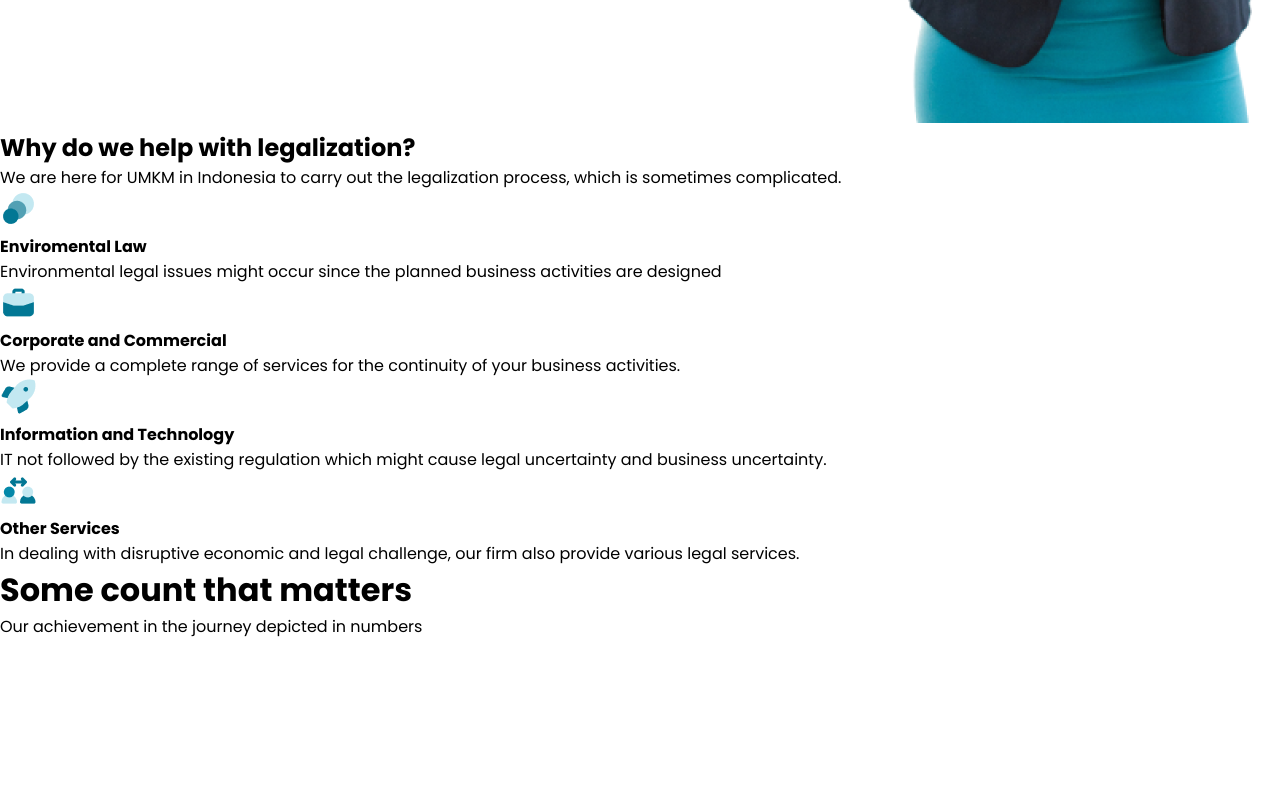
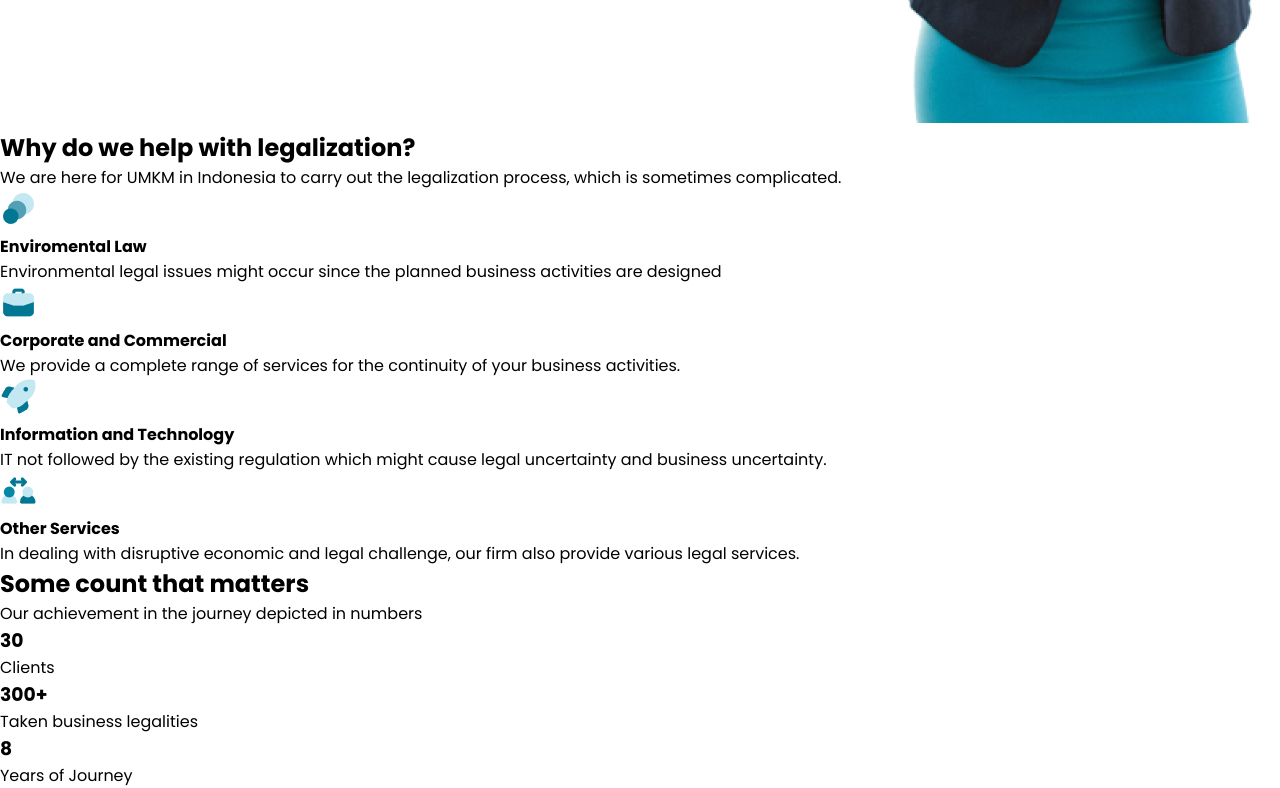
Before and after one commit to meheraj786/Lawyer-landing-page, a plain HTML site: page index.html in a window 1280 px wide. Shown: the part 959-1747 px from the top of the page. Before the commit the page ends 1598 px from the top, so only its background shows below. Drawn offline with nearby package versions, Linux system fonts and the light colour scheme; a web font is replaced by a local one.

Commit message:
counter done

```diff
--- a/index.html
+++ b/index.html
@@ -89,18 +89,21 @@
   <!-- counter add  -->
   <div id="counter">
     <div class="text">
-      <h1>Some count that matters</h1>
+      <h2>Some count that matters</h2>
       <p>Our achievement in the journey depicted in numbers</p>
     </div>
     <div class="box">
       <div class="card">
-        <h2 class="count" data-number="300" data-speed="1000"></h2>
+        <h3 class="count">30</h3>
+        <p>Clients</p>
       </div>
       <div class="card">
-        <h2 class="count" data-number="300" data-speed="1000"></h2>
+        <h3 class="count" >300+</h3>
+        <p>Taken business legalities</p>
       </div>
       <div class="card">
-        <h2 class="count" data-number="300" data-speed="1000"></h2>
+        <h3 class="count" >8</h3>
+        <p>Years of Journey</p>
       </div>
     </div>
   </div>
```
